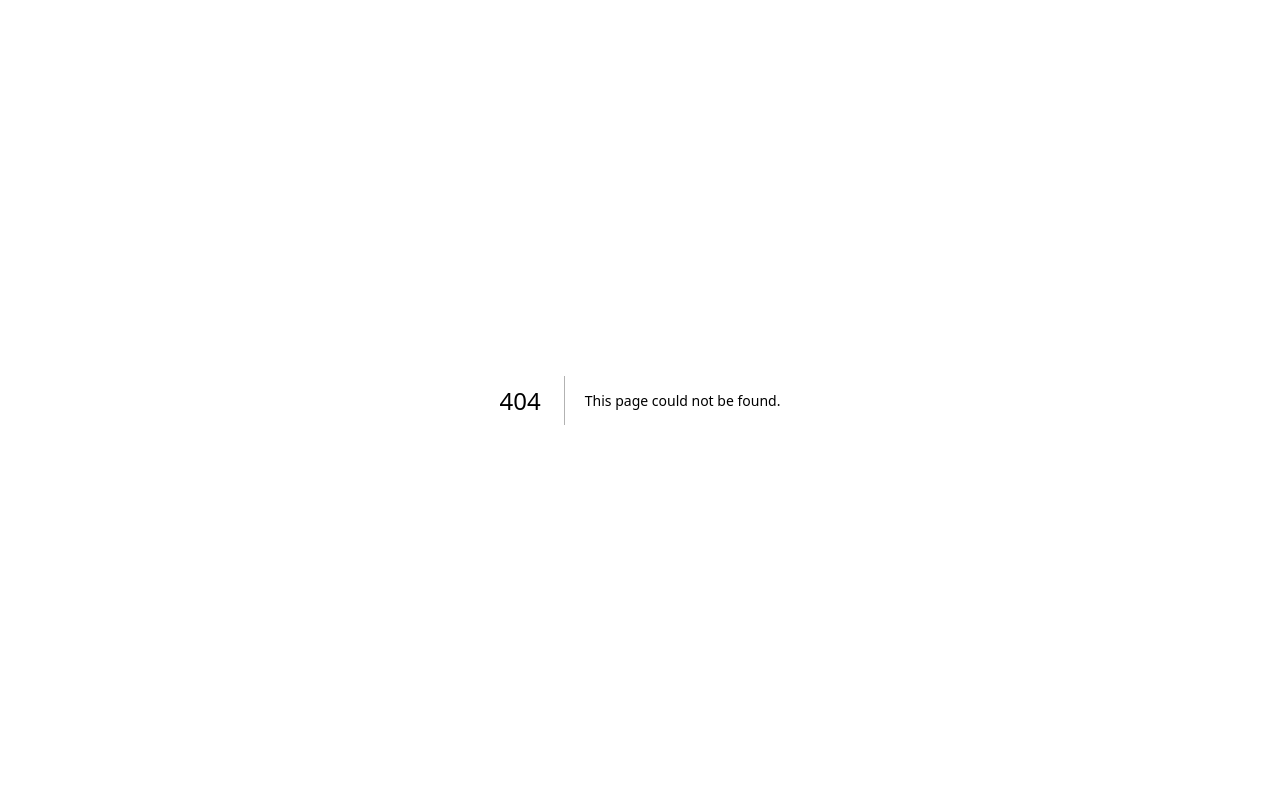
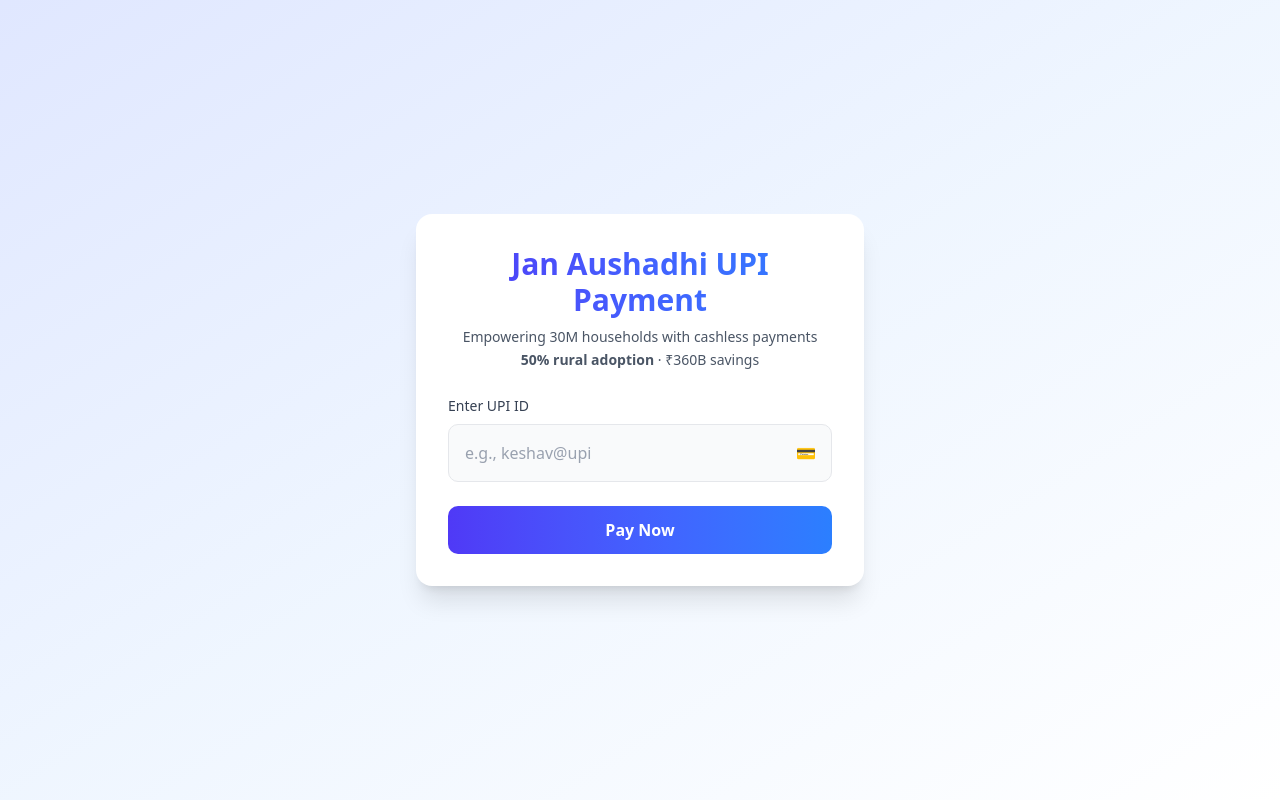
Before and after one commit to Keshav-Maheshwari1/Frontend, a Next.js app: page /citizen in a window 1280 px wide. Before the commit this address had no page. Built offline with nearby package versions, Linux system fonts and the light colour scheme.

Commit message:
Added CitizenFinanceDashboard

```diff
--- a/src/app/ayush/page.js
+++ b/src/app/ayush/page.js
@@ -1,12 +1,11 @@
-// import AyushmanForm from '@/components/AyushmanForm'
-// import SchemeExplorer from '@/components/SchemaExplorer'
+import SchemeExplorer from '@/components/SchemaExplorer'
 import StoreLocator from '@/components/StoreLocator'
-import React from 'react'
+
 
 const page = () => {
   return (
     <div>
-      <StoreLocator/>
+      <SchemeExplorer/>
     </div>
   )
 }
--- a/src/app/ayush/scheme/page.js
+++ b/src/app/ayush/scheme/page.js
@@ -1,5 +1,4 @@
 import SchemeHighlight from '@/components/SchemeHighlight'
-import React from 'react'
 
 const page = () => {
   return (
--- /dev/null
+++ b/src/app/citizen/page.js
@@ -0,0 +1,12 @@
+// import CitizenFinanceDashboard from "@/components/CitizenFinanceDashboard";
+import UPIPaymentComponent from "@/components/UPIPaymentComponent";
+
+const page = () => {
+  return (
+    <div>
+      <UPIPaymentComponent />
+    </div>
+  );
+};
+
+export default page;
--- /dev/null
+++ b/src/components/CitizenFinanceDashboard.jsx
@@ -0,0 +1,62 @@
+"use client";
+import { upiTransactions } from "@/constants/page";
+export default function CitizenFinanceDashboard() {
+
+  const pmjdyLinked = true;
+
+  return (
+    <div className="min-h-screen bg-gray-100 p-6 flex items-center justify-center">
+      <div className="w-full max-w-5xl bg-white rounded-xl shadow-xl p-6 space-y-6">
+        {/* Header */}
+        <div className="text-center">
+          <h1 className="text-3xl font-bold text-blue-700">Citizen Finance Dashboard</h1>
+          <p className="text-gray-500 mt-1">
+            Empowering 90% households · ₹360B saved · ₹720B losses reduced
+          </p>
+        </div>
+
+        {/* Sections */}
+        <div className="grid grid-cols-1 md:grid-cols-3 gap-6">
+          {/* Wallet Info */}
+          <div className="bg-blue-50 p-4 rounded-lg shadow-sm">
+            <h2 className="text-lg font-semibold text-blue-800">Wallet Summary</h2>
+            <p className="mt-2 text-gray-700 text-sm">Available Balance:</p>
+            <p className="text-2xl font-bold text-green-600">₹2,000</p>
+            <p className="text-sm text-gray-600 mt-1">Incl. Subsidy: ₹1,500</p>
+          </div>
+
+          {/* UPI Transactions */}
+          <div className="bg-green-50 p-4 rounded-lg shadow-sm">
+            <h2 className="text-lg font-semibold text-green-800">Recent UPI Payments</h2>
+            <ul className="mt-2 space-y-2 text-sm text-gray-700">
+              {upiTransactions.map((txn) => (
+                <li key={txn.id} className="flex justify-between">
+                  <span>To: {txn.to}</span>
+                  <span className="font-medium">{txn.amount}</span>
+                </li>
+              ))}
+            </ul>
+          </div>
+
+          {/* PMJDY Status */}
+          <div className="bg-yellow-50 p-4 rounded-lg shadow-sm">
+            <h2 className="text-lg font-semibold text-yellow-800">PMJDY Status</h2>
+            <p className="mt-2 text-gray-700">
+              Account:{" "}
+              <span
+                className={`font-bold ${
+                  pmjdyLinked ? "text-green-600" : "text-red-500"
+                }`}
+              >
+                {pmjdyLinked ? "Linked" : "Not Linked"}
+              </span>
+            </p>
+            <p className="text-xs text-gray-500 mt-1">
+              Pradhan Mantri Jan Dhan Yojana coverage
+            </p>
+          </div>
+        </div>
+      </div>
+    </div>
+  );
+}
--- /dev/null
+++ b/src/components/UPIPaymentComponent.jsx
@@ -0,0 +1,119 @@
+"use client";
+import { useState } from "react";
+
+export default function UPIPaymentComponent() {
+  const [upiId, setUpiId] = useState("");
+  const [status, setStatus] = useState("idle"); // idle | loading | success
+
+  const handlePayment = () => {
+    if (!upiId || !upiId.includes("@")) return;
+    setStatus("loading");
+    setTimeout(() => {
+      setStatus("success");
+    }, 2000);
+  };
+
+  return (
+    <div className="min-h-screen flex items-center justify-center bg-gradient-to-br from-indigo-100 via-blue-50 to-white p-6">
+      <div className="relative bg-white max-w-md w-full p-8 rounded-2xl shadow-xl space-y-6 transform transition-all hover:scale-105 hover:shadow-2xl">
+
+
+        {/* Header */}
+        <div className="text-center">
+          <h1 className="text-3xl font-extrabold text-transparent bg-clip-text bg-gradient-to-r from-indigo-600 to-blue-500">
+            Jan Aushadhi UPI Payment
+          </h1>
+          <p className="text-sm text-gray-600 mt-2 leading-relaxed">
+            Empowering 30M households with cashless payments
+            <br />
+            <span className="font-semibold">50% rural adoption</span> · ₹360B
+            savings
+          </p>
+        </div>
+
+        {/* UPI ID Input */}
+        <div>
+          <label
+            htmlFor="upi"
+            className="block text-sm font-medium text-gray-700 mb-2"
+          >
+            Enter UPI ID
+          </label>
+          <div className="relative">
+            <input
+              id="upi"
+              type="text"
+              placeholder="e.g., keshav@upi"
+              value={upiId}
+              onChange={(e) => setUpiId(e.target.value)}
+              className="w-full p-4 pr-12 border border-gray-200 rounded-lg focus:outline-none focus:ring-2 focus:ring-indigo-400 transition-all bg-gray-50 text-gray-800 placeholder-gray-400"
+            />
+            <span className="absolute right-4 top-1/2 transform -translate-y-1/2 text-gray-400">
+              💳
+            </span>
+          </div>
+        </div>
+
+        {/* Button + Status */}
+        <div className="text-center">
+          <button
+            onClick={handlePayment}
+            disabled={status === "loading" || status === "success"}
+            className="relative w-full py-3 px-6 bg-gradient-to-r from-indigo-600 to-blue-500 text-white rounded-lg font-semibold hover:from-indigo-700 hover:to-blue-600 disabled:opacity-50 disabled:cursor-not-allowed transition-all duration-300 overflow-hidden"
+          >
+            <span className="relative z-10">
+              {status === "loading" ? (
+                <span className="flex items-center justify-center">
+                  <svg
+                    className="animate-spin h-5 w-5 mr-2 text-white"
+                    viewBox="0 0 24 24"
+                  >
+                    <circle
+                      className="opacity-25"
+                      cx="12"
+                      cy="12"
+                      r="10"
+                      stroke="currentColor"
+                      strokeWidth="4"
+                    />
+                    <path
+                      className="opacity-75"
+                      fill="currentColor"
+                      d="M4 12a8 8 0 018-8V0C5.373 0 0 5.373 0 12h4zm2 5.291A7.962 7.962 0 014 12H0c0 3.042 1.135 5.824 3 7.938l3-2.647z"
+                    />
+                  </svg>
+                  Processing...
+                </span>
+              ) : status === "success" ? (
+                "Paid"
+              ) : (
+                "Pay Now"
+              )}
+            </span>
+            <span className="absolute inset-0 bg-gradient-to-r from-indigo-500 to-blue-400 opacity-0 hover:opacity-20 transition-opacity" />
+          </button>
+
+          {status === "success" && (
+            <div className="mt-4 flex items-center justify-center space-x-2 animate-fade-in">
+              <svg
+                className="h-6 w-6 text-green-500"
+                fill="none"
+                stroke="currentColor"
+                viewBox="0 0 24 24"
+                xmlns="http://www.w3.org/2000/svg"
+              >
+                <path
+                  strokeLinecap="round"
+                  strokeLinejoin="round"
+                  strokeWidth="2"
+                  d="M5 13l4 4L19 7"
+                />
+              </svg>
+              <p className="text-green-600 font-semibold">Payment Successful</p>
+            </div>
+          )}
+        </div>
+      </div>
+    </div>
+  );
+}
--- a/src/constants/page.js
+++ b/src/constants/page.js
@@ -115,3 +115,9 @@
     price: "₹10",
   },
 ];
+
+export const upiTransactions = [
+  { id: 1, to: "Apollo Hospital", amount: "₹500" },
+  { id: 2, to: "Medico Pharmacy", amount: "₹200" },
+  { id: 3, to: "City Clinic", amount: "₹350" },
+]
```
